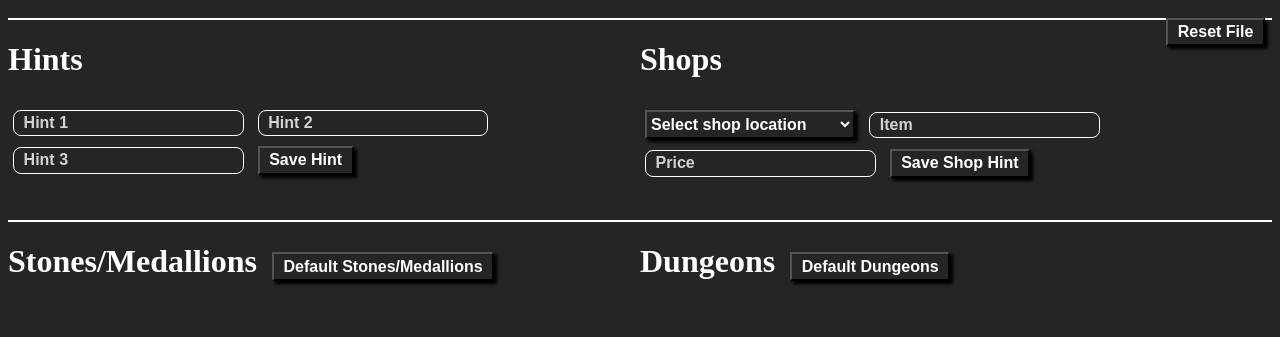
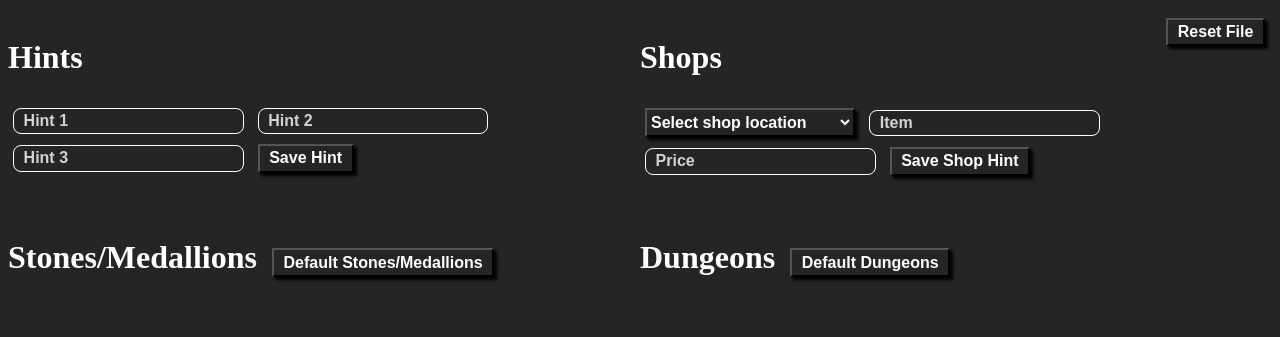
Before and after one commit to eduardomario/Zelda-OoT-Rando-Info-Notes, an Electron app: page src/index.html in a window 1280 px wide. Drawn offline with Linux system fonts and the light colour scheme; no server answers.

Commit message:
Delete: Borde para contenedores

```diff
--- a/src/index.css
+++ b/src/index.css
@@ -13,8 +13,6 @@ body {
     flex: 1 0 50%;
     margin-top: 10px;
     padding-bottom: 2rem;
-    border-top: 2px solid white;
-
 }
 
 button {
```
